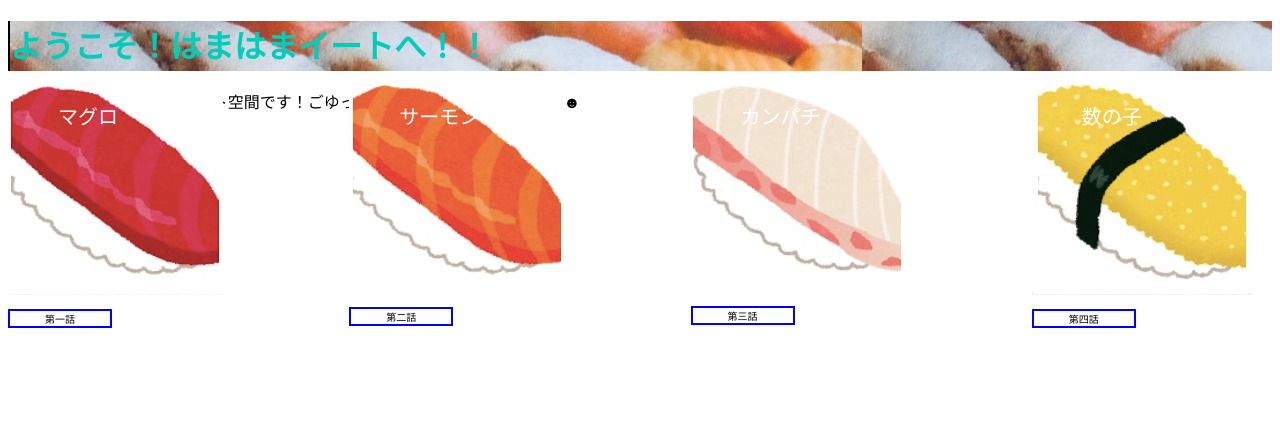
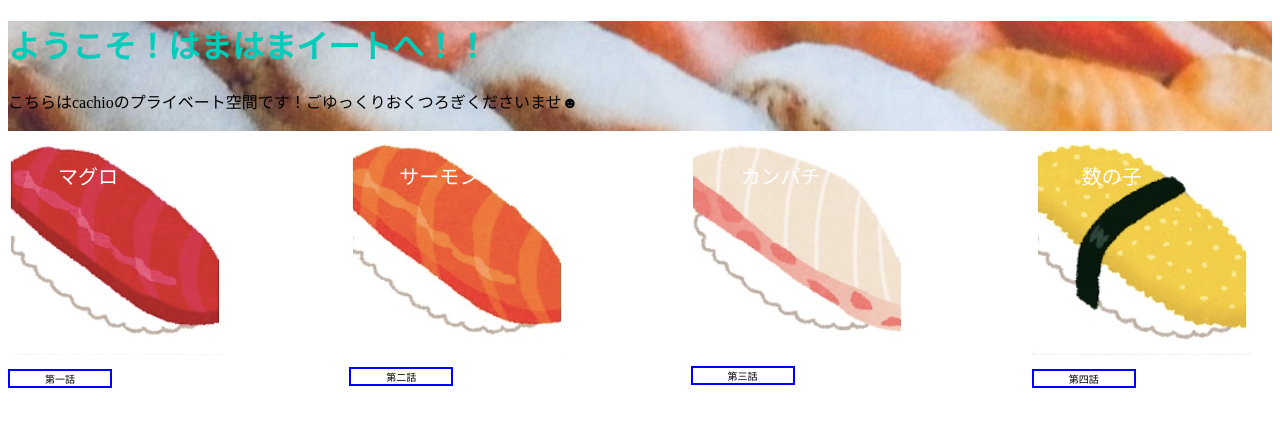
Before and after one commit to cachio/cachio.github.io, a plain HTML site: page index.html in a window 1280 px wide. Shown: the top 426 px of the page. Drawn offline with Linux system fonts and the light colour scheme.

Commit message:
Add files via upload

```diff
--- a/stylesheet.css
+++ b/stylesheet.css
@@ -5,10 +5,10 @@
 
 .header-container {
   background-image: url(fullsizeoutput_18d.jpeg);
+  background-size: cover;
   margin: 0 auto;
-  height: 50px;
-  background-color: yellow;
-  border-left: 2px solid black;
+  height: 110px;
+  border-bottom: : 5px solid #02ccba;
 }
 
 .title {
@@ -24,12 +24,12 @@
 .main {
   float: left;
   width: 25%
-
 }
 
 .main-icon {
   position: relative;
   margin: 0 auto;
+  margin: 10px:
 }
 
 .icon {
```
